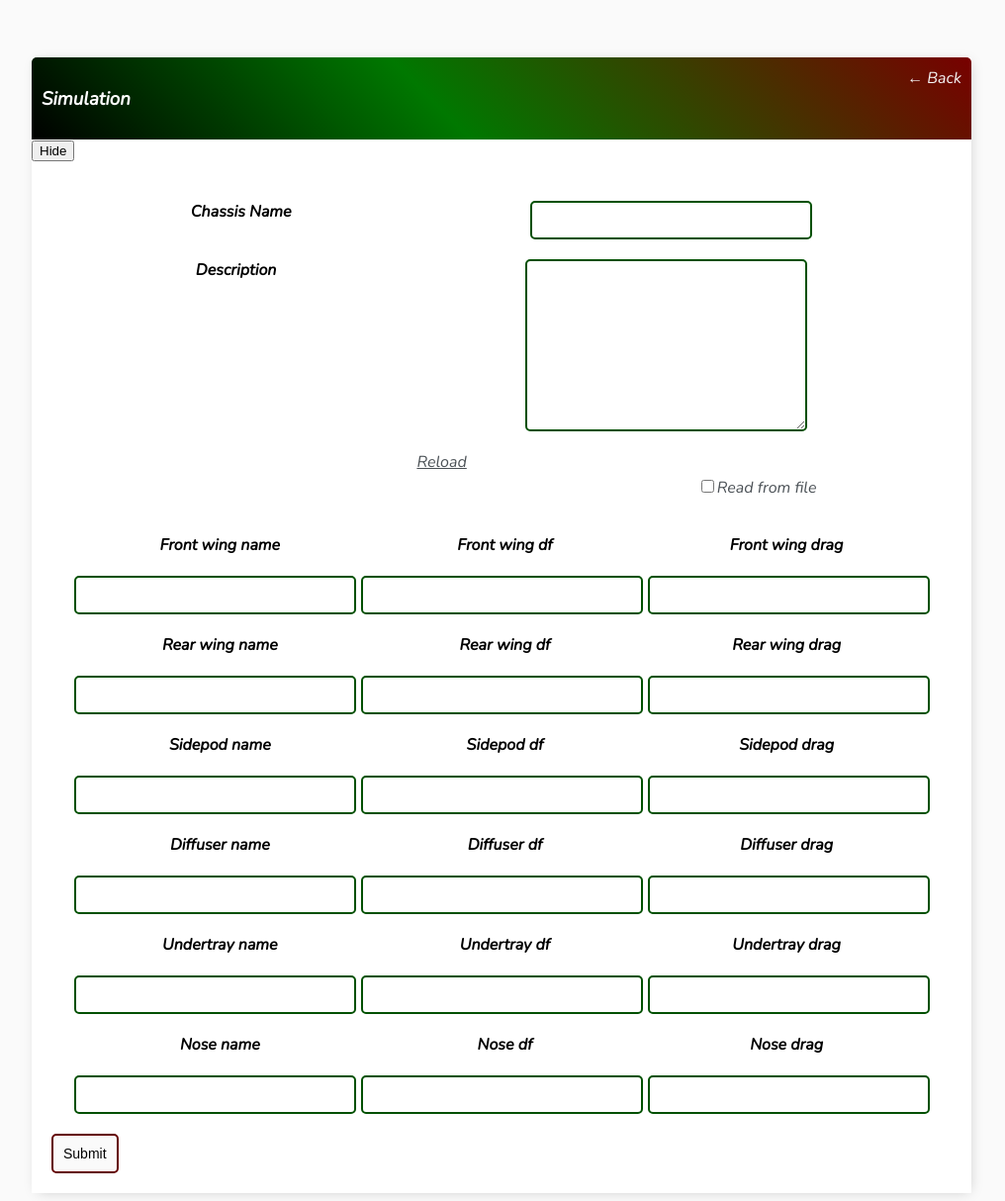
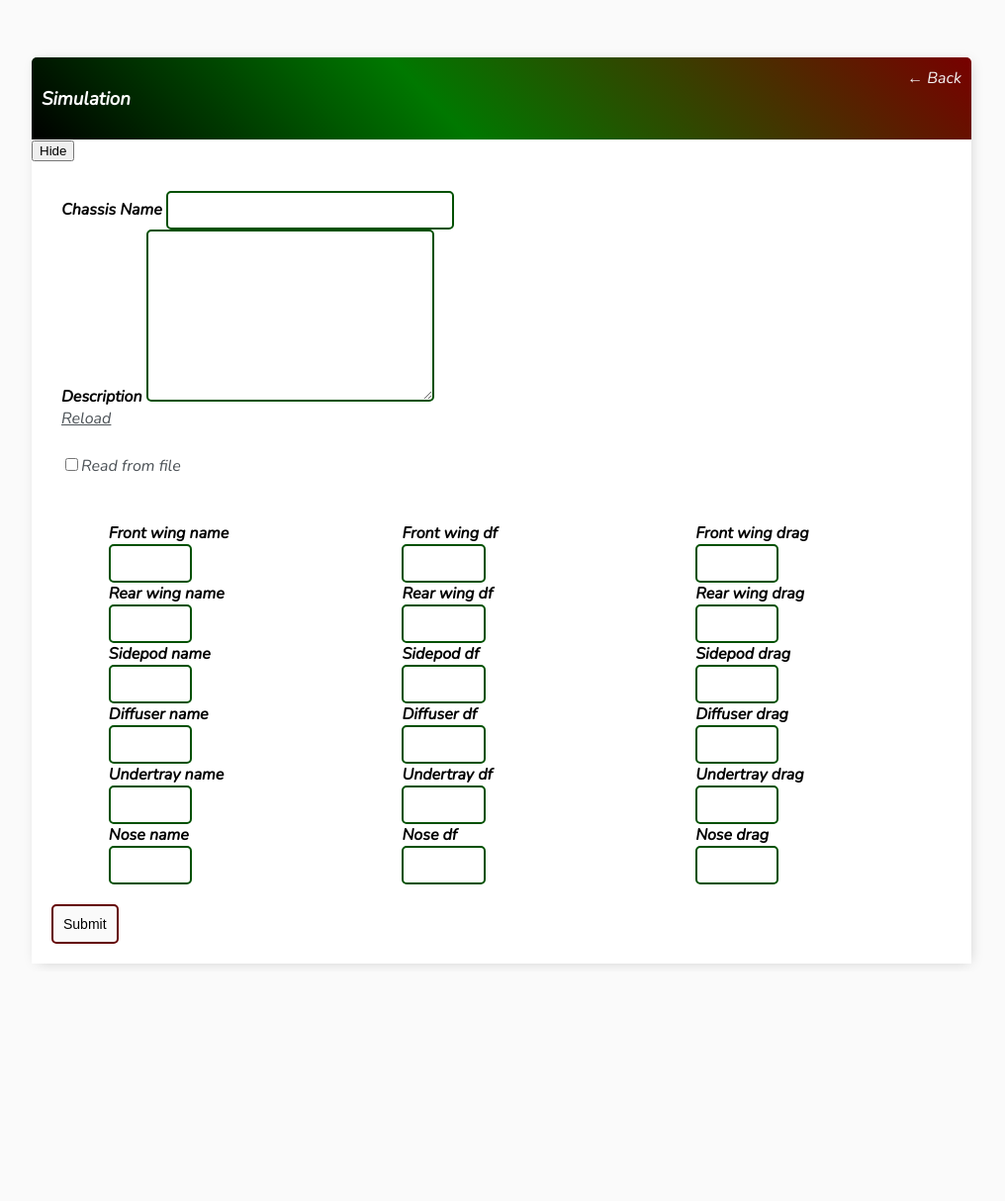
Before and after one commit to PWiercioch/C-models, a Django app: page /simulation-create/ in a window 1280 px wide. Shown: the whole page at 99% size, without its empty margins (133-1149 px from the left). After the commit the page ends 977 px from the top, so only its background shows below. Run offline with Django 3.2, Linux system fonts and the light colour scheme; the visitor is signed in with stand-in values (Sample User, id 1); parts of the project's set-up code (start-up, migrations or seed data) failed here and were passed over.

Commit message:
Change divs layout, adjust hideContent() function

```diff
--- a/mastersheet/templates/mastersheet/main.html
+++ b/mastersheet/templates/mastersheet/main.html
@@ -81,13 +81,21 @@
             padding: 10px;
             }
 
-            .stacked {
+            .info_section {
             display: block;
             justify-content: space-between;
             padding: 10px;
             }
 
-            .row {
+            .data_section {
+            flex-direction: row;
+            display: flex;
+            justify-content: space-around;
+            padding: 10px;
+            }
+
+            .column {
+            flex-direction: column;
             display: flex;
             justify-content: space-around;
             padding: 10px;
--- a/mastersheet/templates/mastersheet/simulation_form.html
+++ b/mastersheet/templates/mastersheet/simulation_form.html
@@ -9,20 +9,19 @@
 <script>
     function hideContent()
     {
-        var elem = document.getElementById("id_front_wing_df");
-        var div = document.getElementById("fw_div");
+        var div_df = document.getElementById("df");
+        var div_drag = document.getElementById("drag");
 
-        if (elem.style.visibility == "visible") {
-            elem.value = 0;
-            elem.style.visibility = "hidden";
-            div.innerHTML = "<b>Front wing name</b>";
+
+
+        if (div_df.style.visibility == "visible") {
+            div_df.style.visibility = "hidden";
+            div_drag.style.visibility = "hidden";
+
         }
         else {
-            elem.value = null;
-            elem.style.visibility = "visible";
-            div.innerHTML = "<b>Front wing name</b>\
-                             <b>Front wing df</b>\
-                             <b>Front wing drag</b>";
+            div_df.style.visibility = "visible";
+            div_drag.style.visibility = "visible";
         }
     }
 </script>
@@ -33,7 +32,7 @@
     <form method="POST" action="">
         {% csrf_token %}
         <!--- TODO in a loop!! --->
-        <div class="stacked">
+        <div class="info_section">
             <div class="row">
                 <b>Chassis Name</b>
                 {{form.chassis_name}}
@@ -47,64 +46,48 @@
                 <a href="{{ request.get_full_path }}">Reload</a>
                 <p><label><input type="checkbox" name="Read" value="{% set_input_visibility as visibility_flag %}" id="read">Read from file</label></p>
             </div>
-            <div class="row" id="fw_div">
+        </div>
+        <div class="data_section">
+            <div class="column" id="names">
                 <b>Front wing name</b>
+                {{form.front_wing_name}}
+                <b>Rear wing name</b>
+                {{form.rear_wing_name}}
+                <b>Sidepod name</b>
+                {{form.sidepod_name}}
+                <b>Diffuser name</b>
+                {{form.diffuser_name}}
+                <b>Undertray name</b>
+                {{form.undertray_name}}
+                <b>Nose name</b>
+                {{form.nose_name}}
+            </div>
+            <div class="column" id="df">
                 <b>Front wing df</b>
+                {{form.front_wing_df}}
+                <b>Rear wing df</b>
+                {{form.rear_wing_df}}
+                <b>Sidepod df</b>
+                {{form.sidepod_df}}
+                <b>Diffuser df</b>
+                {{form.diffuser_df}}
+                <b>Undertray df</b>
+                {{form.undertray_df}}
+                <b>Nose df</b>
+                {{form.nose_df}}
+            </div>
+            <div class="column" id="drag">
                 <b>Front wing drag</b>
-            </div>
-            <div class="row">
-                {{form.front_wing_name}}
-                {{form.front_wing_df}}
                 {{form.front_wing_drag}}
-            </div>
-            <div class="row">
-                <b>Rear wing name</b>
-                <b>Rear wing df</b>
                 <b>Rear wing drag</b>
-            </div>
-            <div class="row">
-                {{form.rear_wing_name}}
-                {{form.rear_wing_df}}
                 {{form.rear_wing_drag}}
-            </div>
-            <div class="row">
-                <b>Sidepod name</b>
-                <b>Sidepod df</b>
                 <b>Sidepod drag</b>
-            </div>
-            <div class="row">
-                {{form.sidepod_name}}
-                {{form.sidepod_df}}
                 {{form.sidepod_drag}}
-            </div>
-            <div class="row">
-                <b>Diffuser name</b>
-                <b>Diffuser df</b>
                 <b>Diffuser drag</b>
-            </div>
-            <div class="row">
-                {{form.diffuser_name}}
-                {{form.diffuser_df}}
                 {{form.diffuser_drag}}
-            </div>
-            <div class="row">
-                <b>Undertray name</b>
-                <b>Undertray df</b>
                 <b>Undertray drag</b>
-            </div>
-            <div class="row">
-                {{form.undertray_name}}
-                {{form.undertray_df}}
                 {{form.undertray_drag}}
-            </div>
-            <div class="row">
-                <b>Nose name</b>
-                <b>Nose df</b>
                 <b>Nose drag</b>
-            </div>
-            <div class="row">
-                {{form.nose_name}}
-                {{form.nose_df}}
                 {{form.nose_drag}}
             </div>
         </div>
```
